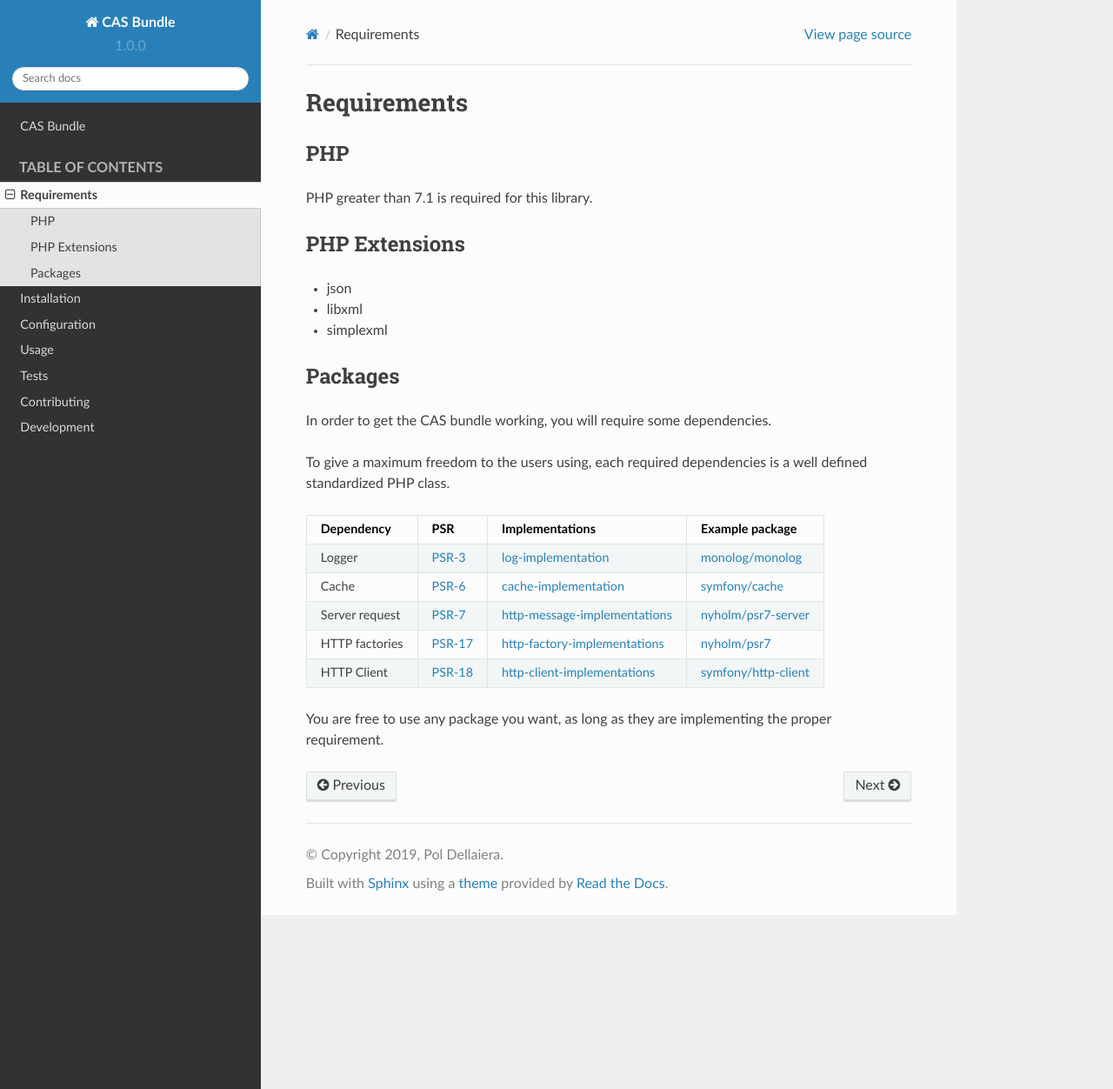
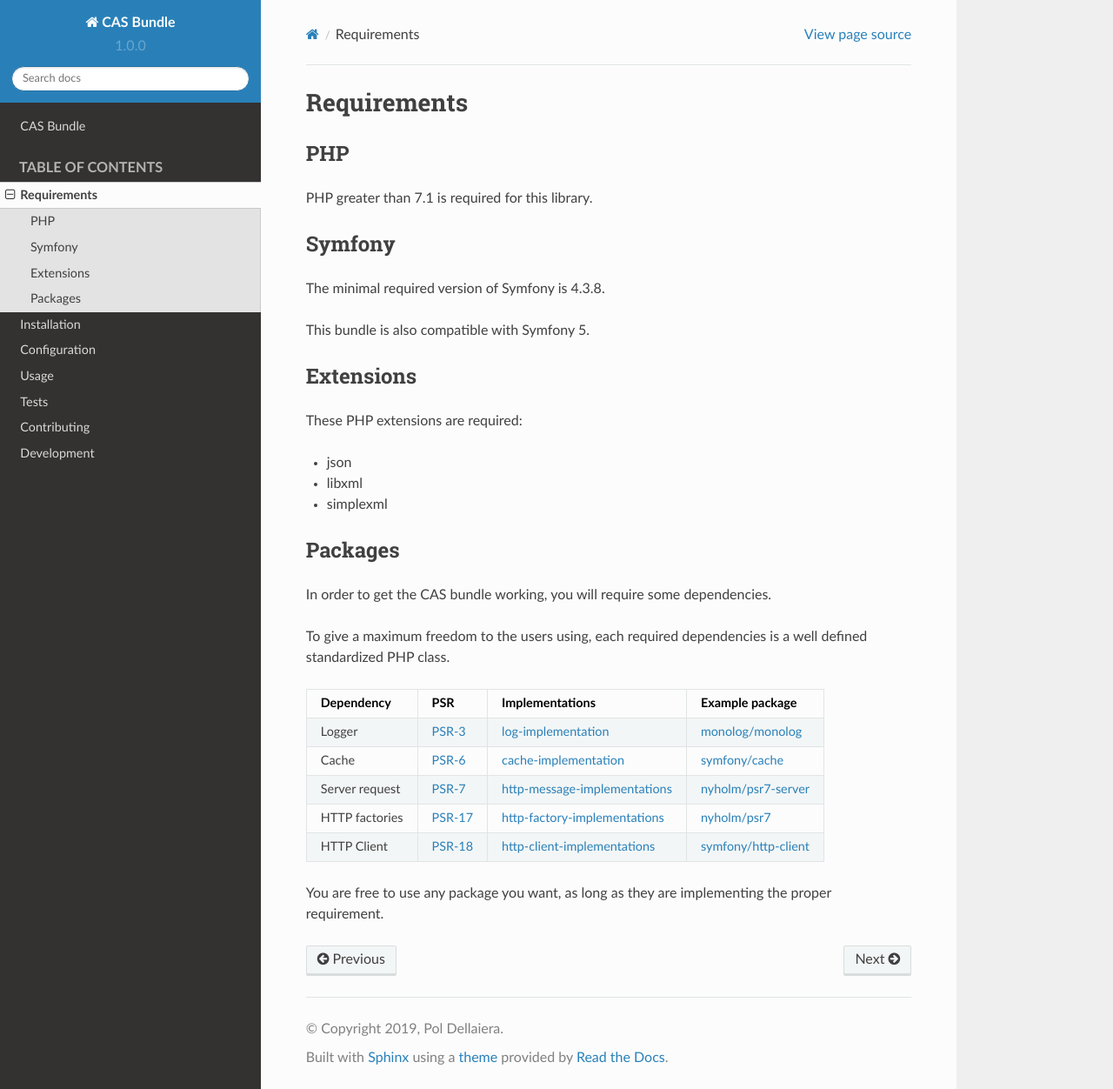
Before and after one commit to ecphp/cas-bundle, a Sphinx documentation site: the page built from docs/pages/requirements.rst, in a window 1280 px wide and 1252 px high. Shown: the whole window at 87% size. Built offline with Sphinx 7.4.7 and the Read the Docs theme 2.0.0, drawn with Linux system fonts in a browser that asks for light colours.

Commit message:
Minor documentation updates.

```diff
--- a/docs/index.rst
+++ b/docs/index.rst
@@ -17,7 +17,7 @@ with interoperability in mind. It only uses `PHP Standards Recommendations`_ int
 -  `PSR-7`_ for HTTP messages (requests, responses),
 -  `PSR-12`_ for coding standards,
 -  `PSR-17`_ for HTTP messages factories,
--  `PSR-18`_ for HTTP client.
+-  `PSR-18`_ for the HTTP client.
 
 .. _CAS authentication: https://en.wikipedia.org/wiki/Central_Authentication_Service
 .. _PHP Standards Recommendations: https://www.php-fig.org/
--- a/docs/pages/configuration.rst
+++ b/docs/pages/configuration.rst
@@ -17,6 +17,8 @@ Hereunder an example of configuration for CAS Bundle.
          - service
          - renew
          - gateway
+       default_parameters:
+         service: https://my-app/homepage
      serviceValidate:
        path: /p3/serviceValidate
        allowed_parameters:
--- a/docs/pages/requirements.rst
+++ b/docs/pages/requirements.rst
@@ -6,8 +6,17 @@ PHP
 
 PHP greater than 7.1 is required for this library.
 
-PHP Extensions
---------------
+Symfony
+-------
+
+The minimal required version of Symfony is 4.3.8.
+
+This bundle is also compatible with Symfony 5.
+
+Extensions
+----------
+
+These PHP extensions are required:
 
 - json
 - libxml
```
